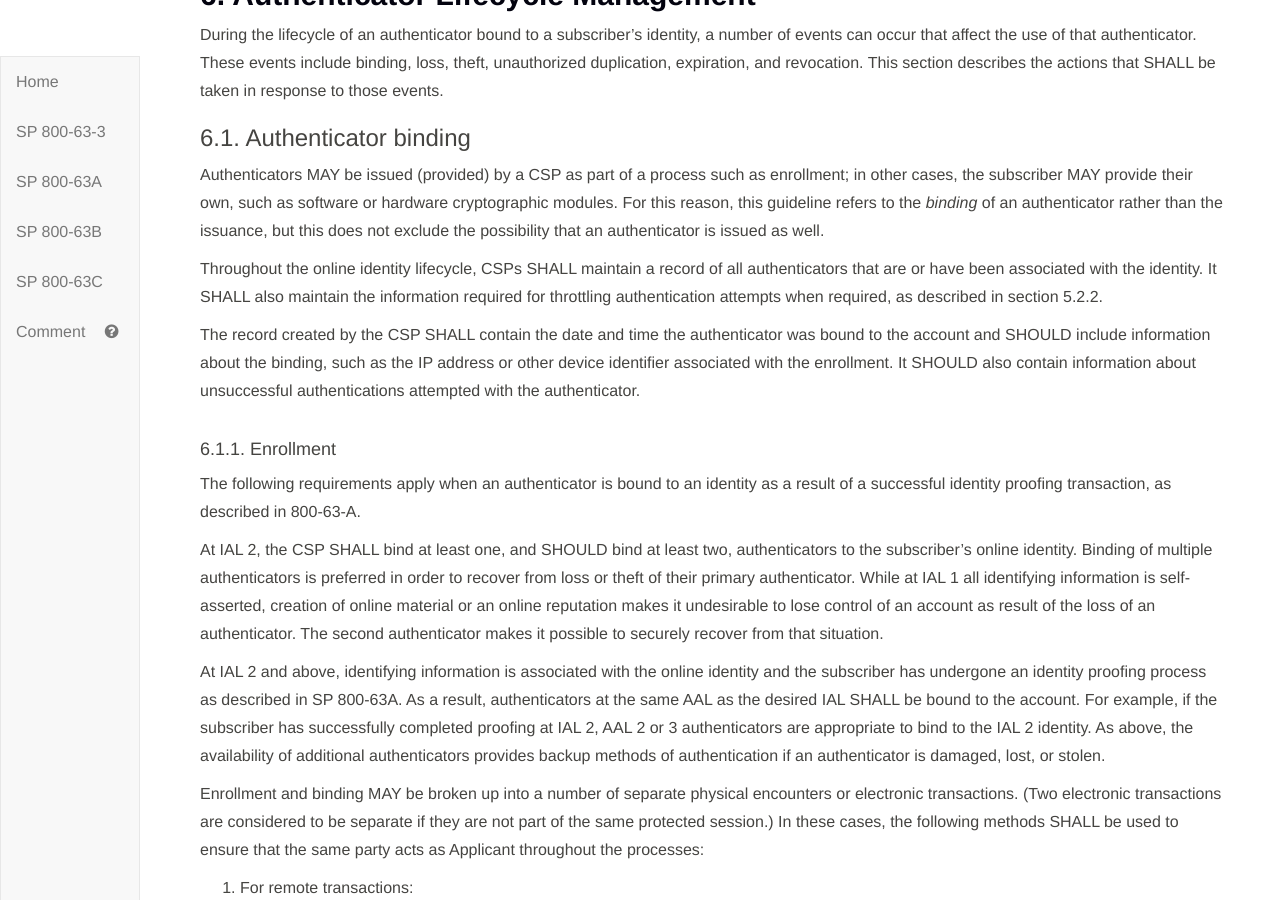
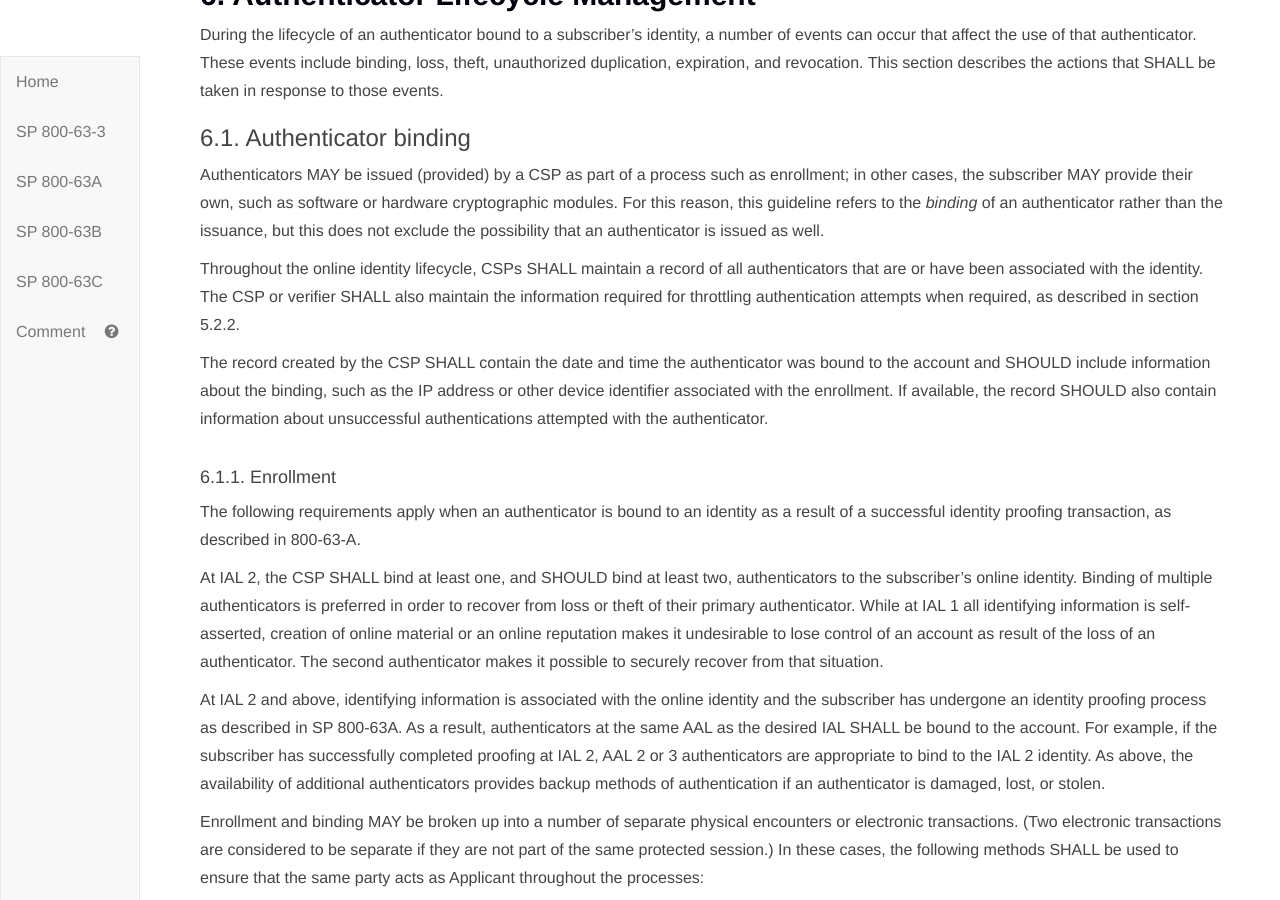
Before and after one commit to usnistgov/800-63-3, a Jekyll site: the page built from sp800-63b.md, in a window 1280 px wide and 900 px high, scrolled down 36658 px. Built offline with Jekyll 4.4.1, drawn with Linux system fonts in a browser that asks for light colours.

Commit message:
Broaden language regarding responsibility for throttling and logging unsuccessful authentications.

```diff
--- a/sp800-63b/sec6_lifecycle.md
+++ b/sp800-63b/sec6_lifecycle.md
@@ -8,9 +8,9 @@ During the lifecycle of an authenticator bound to a subscriber's identity, a num
 
 Authenticators MAY be issued (provided) by a CSP as part of a process such as enrollment; in other cases, the subscriber MAY provide their own, such as software or hardware cryptographic modules. For this reason, this guideline refers to the *binding* of an authenticator rather than the issuance, but this does not exclude the possibility that an authenticator is issued as well.
 
-Throughout the online identity lifecycle, CSPs SHALL maintain a record of all authenticators that are or have been associated with the identity. It SHALL also maintain the information required for throttling authentication attempts when required, as described in section 5.2.2.
+Throughout the online identity lifecycle, CSPs SHALL maintain a record of all authenticators that are or have been associated with the identity. The CSP or verifier SHALL also maintain the information required for throttling authentication attempts when required, as described in section 5.2.2.
 
-The record created by the CSP SHALL contain the date and time the authenticator was bound to the account and SHOULD include information about the binding, such as the IP address or other device identifier associated with the enrollment. It SHOULD also contain information about unsuccessful authentications attempted with the authenticator.
+The record created by the CSP SHALL contain the date and time the authenticator was bound to the account and SHOULD include information about the binding, such as the IP address or other device identifier associated with the enrollment. If available, the record SHOULD also contain information about unsuccessful authentications attempted with the authenticator.
 
 #### 6.1.1. Enrollment
 
```
